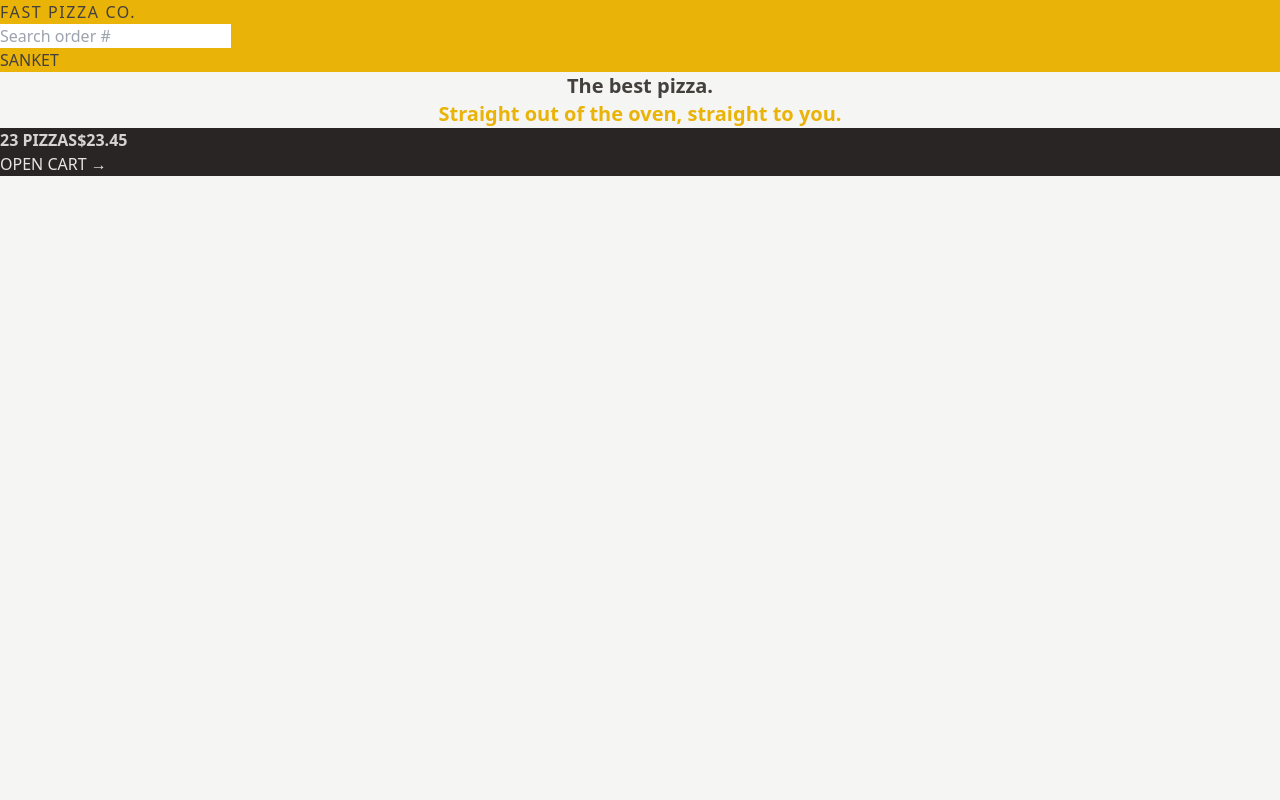
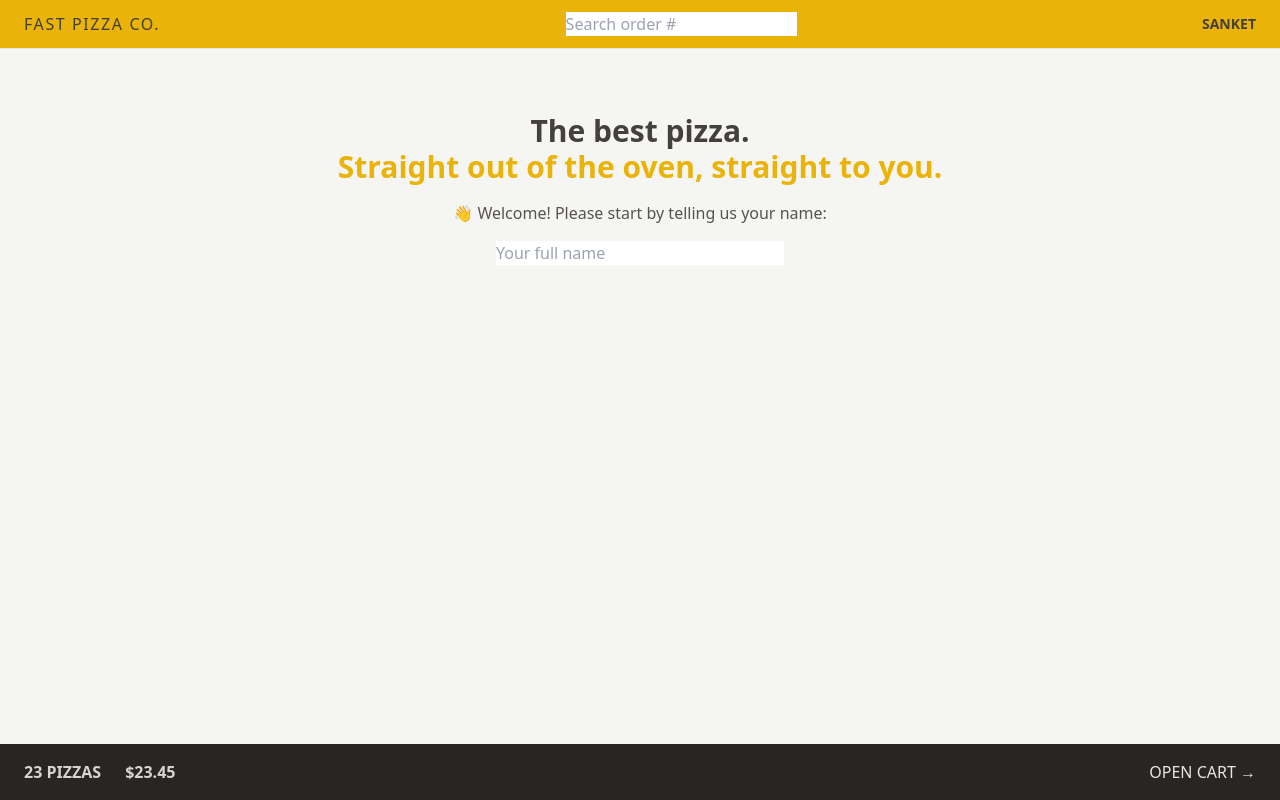
Before and after one commit to sanketwagh147/react-course, a React (Vite) app in the folder react-course/fast-pizza/: page / in a window 1280 px wide. Built offline with nearby package versions, Linux system fonts and the light colour scheme.

Commit message:
some tailwind propertis

```diff
--- a/react-course/fast-pizza/src/features/cart/CartOverview.jsx
+++ b/react-course/fast-pizza/src/features/cart/CartOverview.jsx
@@ -2,8 +2,8 @@
 
 function CartOverview() {
   return (
-    <div className="bg-stone-800 uppercase text-stone-200">
-      <p className="font-semibold text-stone-300">
+    <div className="flex items-center justify-between bg-stone-800 p-4 text-sm uppercase text-stone-200 sm:px-6 md:text-base">
+      <p className="space-x-4 font-semibold text-stone-300 sm:space-x-6">
         <span>23 pizzas</span>
         <span>$23.45</span>
       </p>
--- a/react-course/fast-pizza/src/features/user/CreateUser.jsx
+++ b/react-course/fast-pizza/src/features/user/CreateUser.jsx
@@ -1,7 +1,7 @@
-import { useState } from 'react';
+import { useState } from "react";
 
 function CreateUser() {
-  const [username, setUsername] = useState('');
+  const [username, setUsername] = useState("");
 
   function handleSubmit(e) {
     e.preventDefault();
@@ -9,16 +9,19 @@
 
   return (
     <form onSubmit={handleSubmit}>
-      <p>👋 Welcome! Please start by telling us your name:</p>
+      <p className="mb-4 text-sm text-stone-600 md:text-base">
+        👋 Welcome! Please start by telling us your name:
+      </p>
 
       <input
+        className="w-72"
         type="text"
         placeholder="Your full name"
         value={username}
         onChange={(e) => setUsername(e.target.value)}
       />
 
-      {username !== '' && (
+      {username !== "" && (
         <div>
           <button>Start ordering</button>
         </div>
--- a/react-course/fast-pizza/src/features/user/Username.jsx
+++ b/react-course/fast-pizza/src/features/user/Username.jsx
@@ -1,3 +1,3 @@
 export default function Username() {
-  return <div className="text-sm font-semibold">Sanket</div>;
+  return <div className="hidden text-sm font-semibold md:block">Sanket</div>;
 }
--- a/react-course/fast-pizza/src/ui/AppLayout.jsx
+++ b/react-course/fast-pizza/src/ui/AppLayout.jsx
@@ -8,12 +8,14 @@
   // Global loading state
   const isLoading = navigation.state === "loading";
   return (
-		<div className="layout">
+    <div className="grid h-screen grid-rows-[auto_1fr_auto]">
       {isLoading && <Loader />}
       <Header />
-			<main>
+      <div className="overflow-scroll ">
+        <main className="mx-auto max-w-3xl">
           <Outlet />
         </main>
+      </div>
       <CartOverview />
     </div>
   );
--- a/react-course/fast-pizza/src/ui/Header.jsx
+++ b/react-course/fast-pizza/src/ui/Header.jsx
@@ -1,14 +1,15 @@
 import { Link } from "react-router-dom";
 import SearchOrder from "../features/order/SearchOrder";
+import Username from "../features/user/Username";
 
 export default function Header() {
   return (
-    <header className="bg-yellow-500 uppercase">
+    <header className="flex items-center justify-between border-b border-stone-200 bg-yellow-500 px-4 py-3 uppercase sm:px-6">
       <Link to="/" className="tracking-widest">
         Fast Pizza Co.{" "}
       </Link>
       <SearchOrder />
-      <p>Sanket</p>
+      <Username />
     </header>
   );
 }
--- a/react-course/fast-pizza/src/ui/Home.jsx
+++ b/react-course/fast-pizza/src/ui/Home.jsx
@@ -1,13 +1,16 @@
+import CreateUser from "../features/user/CreateUser";
+
 function Home() {
   return (
-    <div>
-      <h1 className="text-center text-xl font-semibold">
+    <div className="mb-10 mt-10 text-center sm:my-16">
+      <h1 className="mb-4 text-center text-xl font-semibold md:text-3xl">
         The best pizza.
         <br />
         <span className="text-yellow-500">
           Straight out of the oven, straight to you.
         </span>
       </h1>
+      <CreateUser />
     </div>
   );
 }
```
Lines whose indentation alone changed are shown as unchanged.
